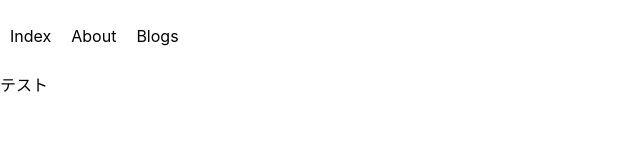
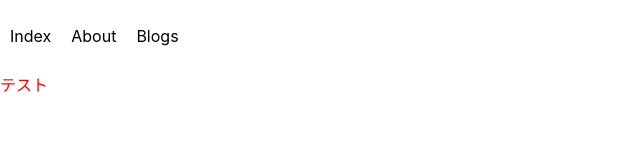
Before and after one commit to YukiOnishi1129/nochitoku-blog, a Next.js app: page / in a window 1280 px wide. Shown: the top 162 px of the page, without its empty margins (0-640 px from the left). Built offline with nearby package versions, Linux system fonts and the light colour scheme.

Commit message:
add: emotion

```diff
--- a/package.json
+++ b/package.json
@@ -24,6 +24,7 @@
     ]
   },
   "dependencies": {
+    "@emotion/react": "^11.1.5",
     "axios": "^0.21.1",
     "dotenv": "^8.2.0",
     "next": "10.0.6",
@@ -33,6 +34,7 @@
   },
   "devDependencies": {
     "@babel/core": "^7.12.16",
+    "@emotion/babel-preset-css-prop": "^11.2.0",
     "@storybook/addon-actions": "^6.1.17",
     "@storybook/addon-essentials": "^6.1.17",
     "@storybook/addon-links": "^6.1.17",
--- a/src/pages/blogs/[id].tsx
+++ b/src/pages/blogs/[id].tsx
@@ -1,3 +1,8 @@
+/**
+ * Blog記事
+ * @package pages
+ */
+import React from 'react'
 import { NextPage } from 'next'
 import Image from 'next/image'
 /* service */
--- a/src/pages/index.tsx
+++ b/src/pages/index.tsx
@@ -1,3 +1,9 @@
+/**
+ * Blog記事一覧
+ * @package pages
+ */
+import React from 'react'
+import { css } from '@emotion/react'
 import Head from 'next/head'
 import Link from 'next/link'
 import Styles from '@/styles/Home.module.scss'
@@ -11,11 +17,15 @@ type Props = {
   }[]
 }
 
+const hello = css`
+  color: red;
+`
+
 export default function Home() {
   return (
     <>
       <Header />
-      <div>テスト</div>
+      <div css={hello}>テスト</div>
     </>
   )
 }
--- a/tsconfig.json
+++ b/tsconfig.json
@@ -16,7 +16,8 @@
     "baseUrl": "./src",
     "paths": {
       "@/*": ["*"]
-    }
+    },
+    "jsxImportSource": "@emotion/react"
   },
   "include": ["next-env.d.ts", "**/*.ts", "**/*.tsx"],
   "exclude": ["node_modules"]
```
Also changed, not shown: .babelrc (added), 1 other file (tests, documents, lock files or other folders).
